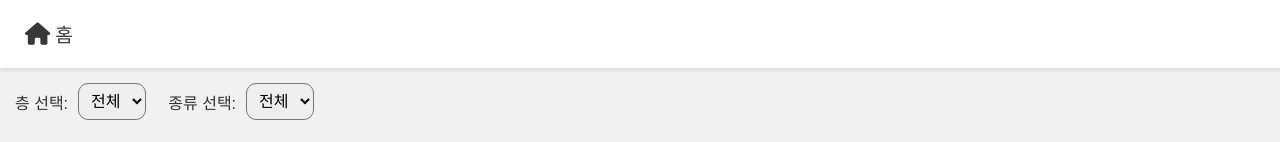
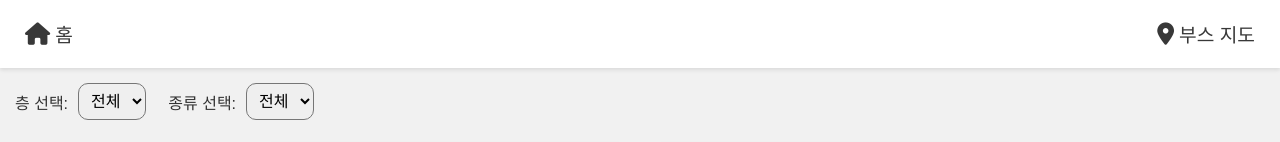
Before and after one commit to CrockedZeus7/solhyang, a website: page public/index.html in a window 1280 px wide. Shown: the top 142 px of the page. Drawn offline with Linux system fonts and the light colour scheme; a web font is replaced by a local one.

Commit message:
Update index.html

```diff
--- a/public/index.html
+++ b/public/index.html
@@ -12,6 +12,9 @@
   <nav>
     <a href="index.html" class="nav-item">
       <i class="fas fa-home nav-icon"></i>홈
+    </a>
+        <a href="map.html" class="nav-item">
+      <i class="fas fa-map-marker-alt nav-icon"></i>부스 지도
     </a>
   </nav>
 
```
